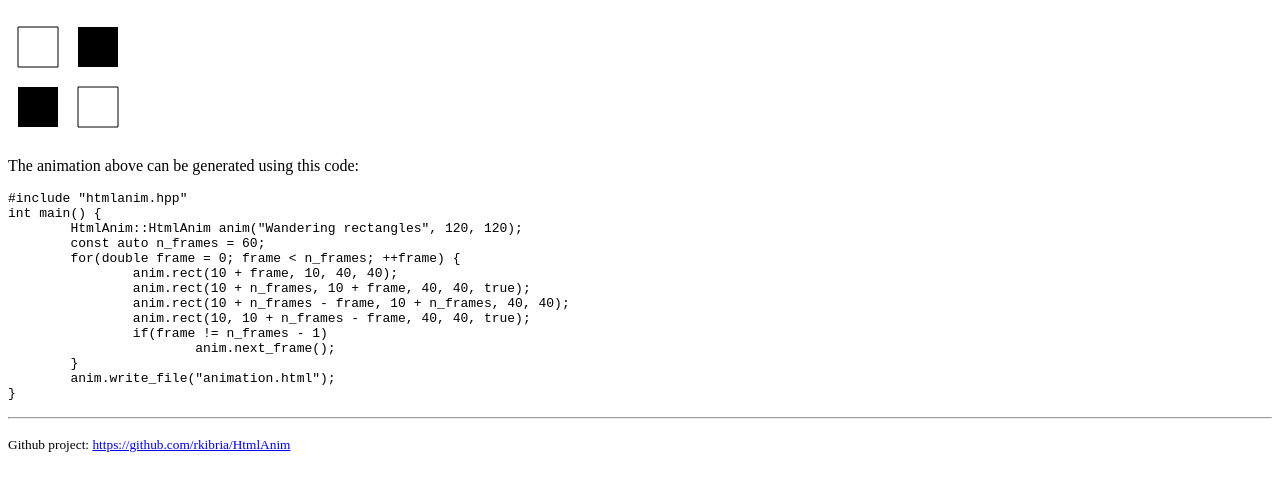
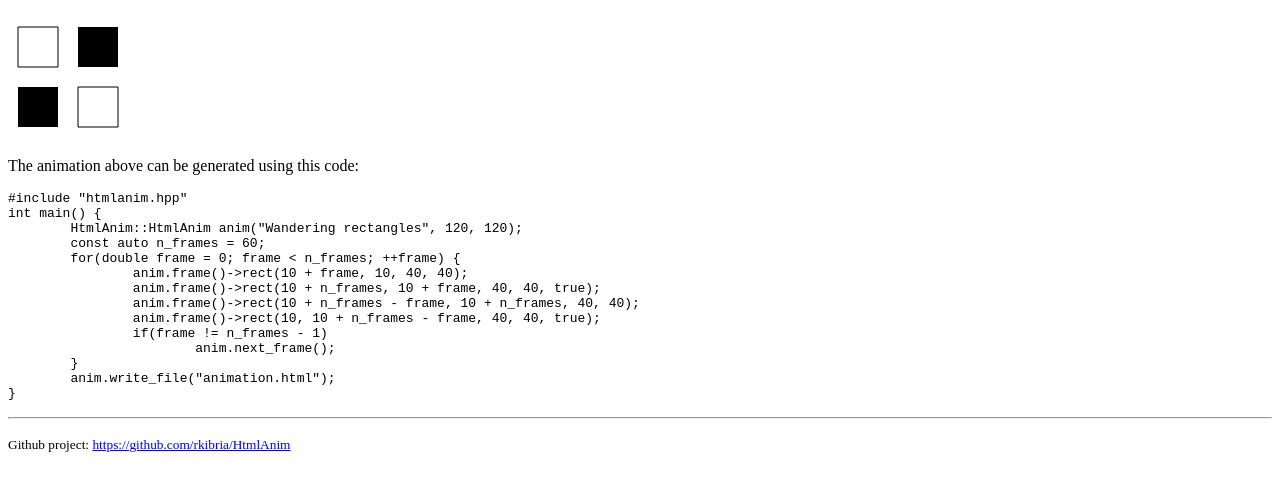
Before and after one commit to rkibria/HtmlAnim, a plain HTML site: page index.html in a window 1280 px wide. Shown: the part 110-600 px from the top of the page. Drawn offline with Linux system fonts and the light colour scheme.

Commit message:
Move drawing commands into Frame.

```diff
--- a/index.html
+++ b/index.html
@@ -422,10 +422,10 @@ int main() {
 	HtmlAnim::HtmlAnim anim("Wandering rectangles", 120, 120);
 	const auto n_frames = 60;
 	for(double frame = 0; frame < n_frames; ++frame) {
-		anim.rect(10 + frame, 10, 40, 40);
-		anim.rect(10 + n_frames, 10 + frame, 40, 40, true);
-		anim.rect(10 + n_frames - frame, 10 + n_frames, 40, 40);
-		anim.rect(10, 10 + n_frames - frame, 40, 40, true);
+		anim.frame()->rect(10 + frame, 10, 40, 40);
+		anim.frame()->rect(10 + n_frames, 10 + frame, 40, 40, true);
+		anim.frame()->rect(10 + n_frames - frame, 10 + n_frames, 40, 40);
+		anim.frame()->rect(10, 10 + n_frames - frame, 40, 40, true);
 		if(frame != n_frames - 1)
 			anim.next_frame();
 	}
```
Also changed, not shown: 2 other files.
